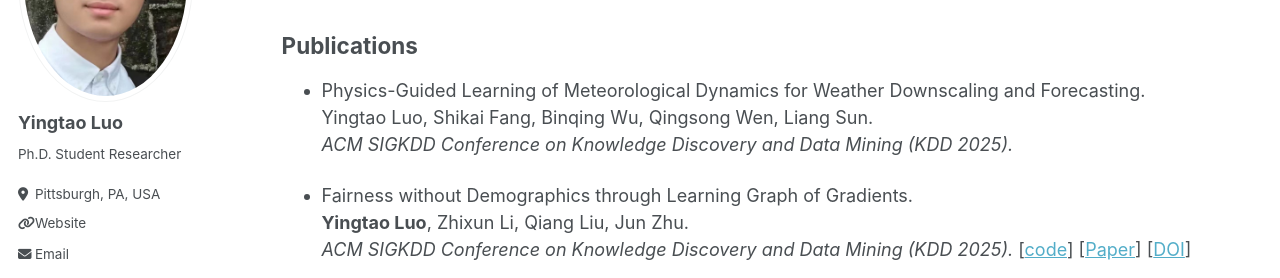
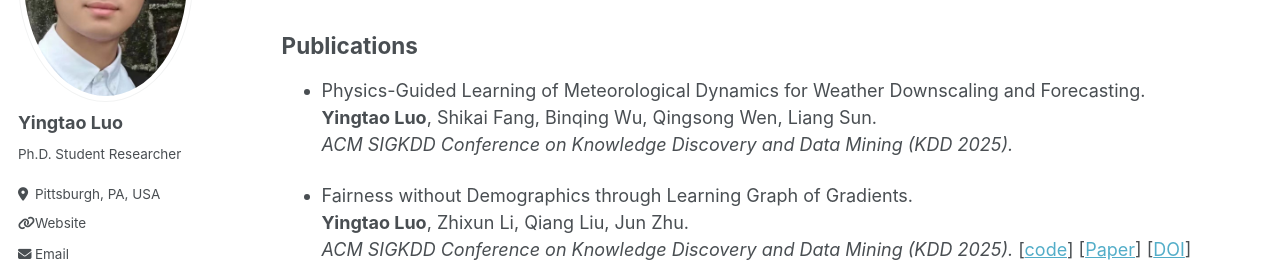
Before and after one commit to yingtaoluo/yingtaoluo.github.io, a Jekyll site: the page built from _pages/publications.md, in a window 1280 px wide and 900 px high. Shown: the part 226-504 px from the top of the window. Built offline with Jekyll 4.4.1, drawn with Linux system fonts in a browser that asks for light colours; some web fonts are replaced.

```diff
--- a/_pages/publications.md
+++ b/_pages/publications.md
@@ -17,7 +17,7 @@ author_profile: true
 
 ## Publications
 * Physics-Guided Learning of Meteorological Dynamics for Weather Downscaling and Forecasting.
-Yingtao Luo, Shikai Fang, Binqing Wu, Qingsong Wen, Liang Sun.
+__Yingtao Luo__, Shikai Fang, Binqing Wu, Qingsong Wen, Liang Sun.
 *ACM SIGKDD Conference on Knowledge Discovery and Data Mining (KDD 2025).*
 
 * Fairness without Demographics through Learning Graph of Gradients.
```
